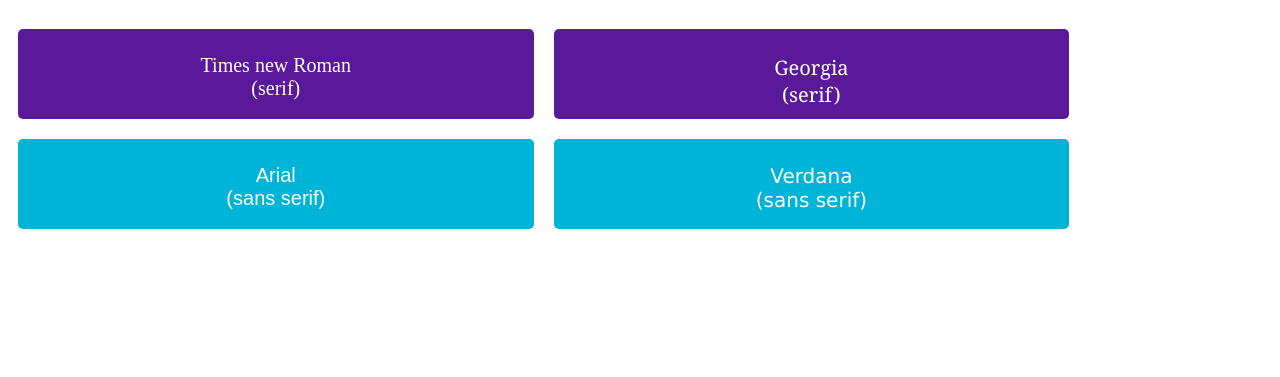
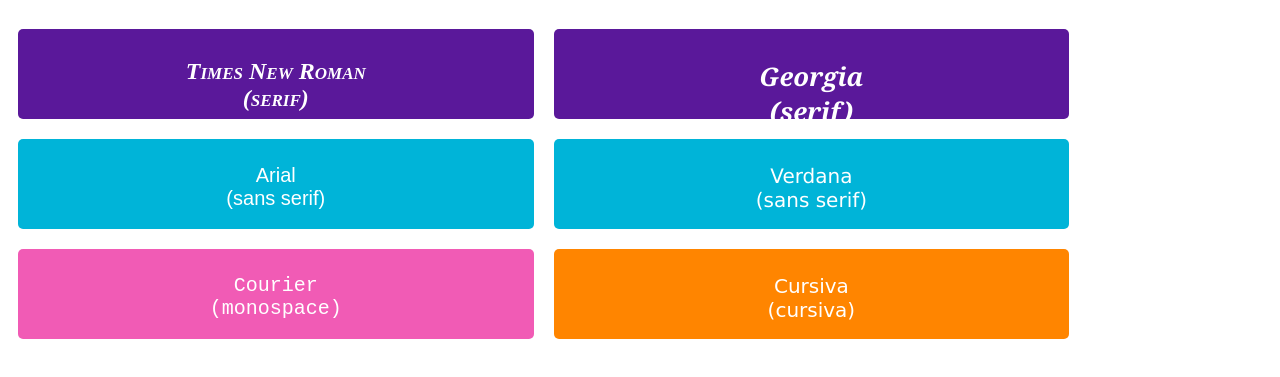
Before and after one commit to marfer98/cursoWeb, a plain HTML site: page Css/leccion7/leccion7.html in a window 1280 px wide. Shown: the part 61-438 px from the top of the page. Drawn offline with Linux system fonts and the light colour scheme.

```diff
--- a/Css/css/leccion7.css
+++ b/Css/css/leccion7.css
@@ -20,9 +20,16 @@ h1{
 }
 .fuenteTimes{
     font-family: 'Times New Roman', Times, serif;
+    font-style: oblique;
+    font-weight: bolder;
+    font-variant: small-caps;
+    font-size: x-large;
 }
 .fuenteGeorgia{
     font-family: Georgia, 'Times New Roman', Times, serif;
+    font-style: italic;
+    font-weight: bold;
+    font-size: 2vw;/*view width (viewport) 1vw = 1%*/
 }
 .caja.sansSerif{
     background-color: #00b4d8;
@@ -33,3 +40,15 @@ h1{
 .fuenteVerdana{
     font-family: Verdana, Geneva, Tahoma, sans-serif;
 }
+.caja.monospace{
+    background-color: #f15bb5;
+}
+.fuenteCourier{
+    font-family: 'Courier New', Courier, monospace;
+}
+.caja.cursiva{
+    background-color: #ff8500;
+}
+.fuenteCursiva{
+    font-family: 'Lucida Handwriting', cursive;
+}
--- a/Css/leccion7/leccion7.html
+++ b/Css/leccion7/leccion7.html
@@ -10,7 +10,7 @@
 <body>
     <h1>Manejo de Fuentes</h1>
     <div class="caja serif">
-        <p class="fuenteTimes">Times new Roman <br>(serif)</p>
+        <p class="fuenteTimes">Times New Roman <br>(serif)</p>
     </div>
     <div class="caja serif">
         <p class="fuenteGeorgia">Georgia <br>(serif)</p>
@@ -21,5 +21,11 @@
     <div class="caja sansSerif">
         <p class="fuenteVerdana">Verdana <br>(sans serif)</p>
     </div>
+    <div class="caja monospace">
+        <p class="fuenteCourier">Courier <br>(monospace)</p>
+    </div>
+    <div class="caja cursiva">
+        <p class="fuenteCursiva">Cursiva <br>(cursiva)</p>
+    </div>
 </body>
 </html>
```
